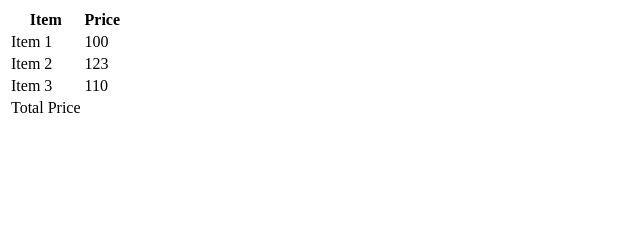
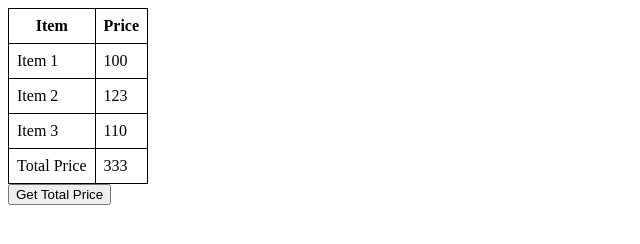
Before and after one commit to acciojob/grofers-checkout-shiikharrr, a website: page main.html in a window 1280 px wide. Shown: the whole page, without its empty margins (0-640 px from the left). Drawn offline with Linux system fonts and the light colour scheme.

Commit message:
created a submission

```diff
--- a/main.html
+++ b/main.html
@@ -1,3 +1,13 @@
+<!DOCTYPE html>
+<html lang="en">
+  <head>
+    <meta charset="UTF-8" />
+    <meta http-equiv="X-UA-Compatible" content="IE=edge" />
+    <meta name="viewport" content="width=device-width, initial-scale=1.0" />
+    <title>Grofers Checkout</title>
+    <link rel="stylesheet" href="styles.css" />
+  </head>
+  <body>
     <table>
       <thead>
         <tr>
@@ -24,3 +34,8 @@
         </tr>
       </tbody>
     </table>
+    <button id="sum_btn">Get Total Price</button>
+
+    <script src = "script.js"></script>
+  </body>
+</html>
```
Also changed, not shown: script.js (+0 -9 lines). Lines whose indentation alone changed are shown as unchanged.
